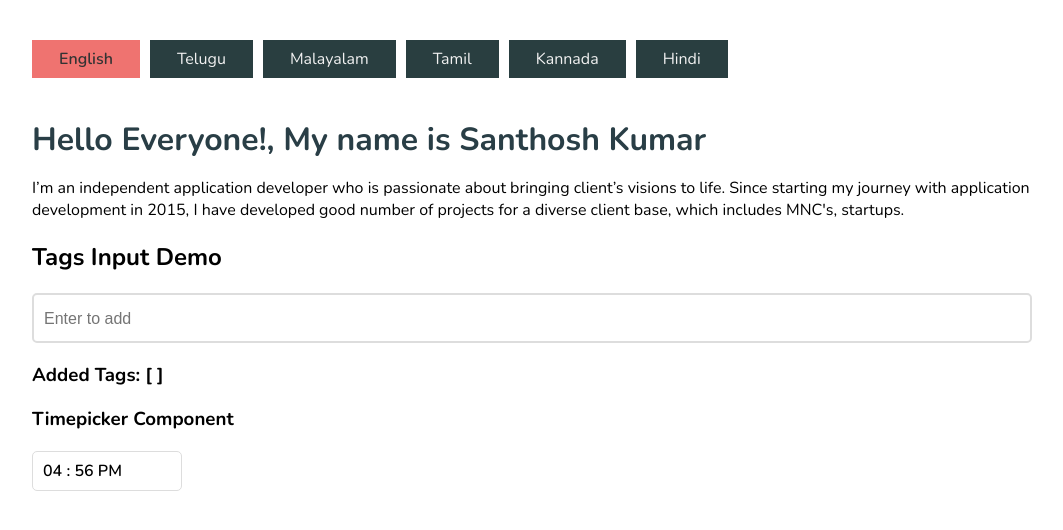
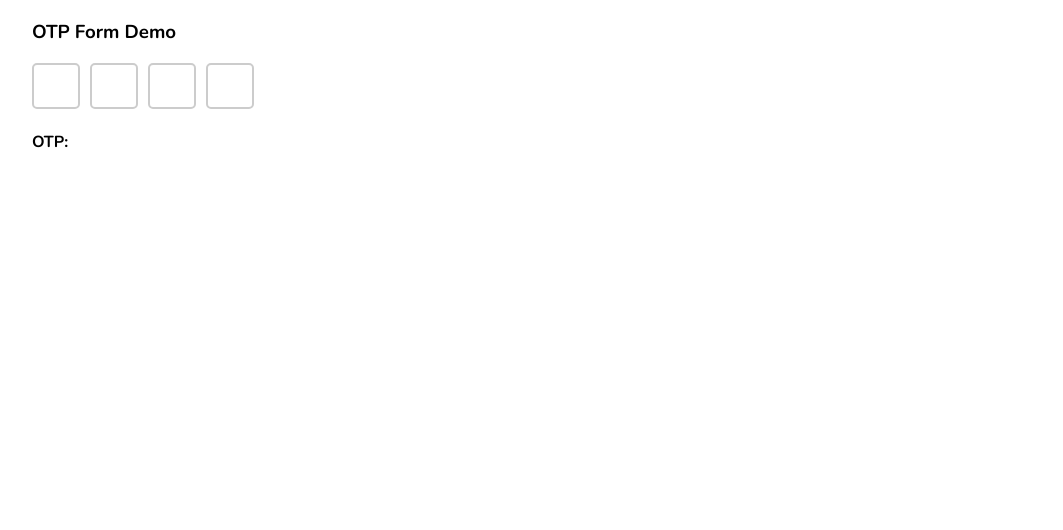
Before and after one commit to Santhosh1392/React-Components, a React (Create React App) app: page / in a window 1280 px wide. Shown: the top 530 px of the page, without its empty margins (108-1171 px from the left). Built offline with nearby package versions, Linux system fonts and the light colour scheme.

Commit message:
[Add] OTP form input component

```diff
--- a/src/App.js
+++ b/src/App.js
@@ -3,12 +3,13 @@ import { LanguageContext } from './context';
 import { supportedLanguages } from './constants'
 import './App.scss';
 import TagsInput from './components/TagsInput';
-import { TimePicker } from './components';
+import { OtpForm, TimePicker } from './components';
 
 const App = () => {
   const [tagsList, setTagsList] = useState([])
   const langContext = useContext(LanguageContext)
   const { content, setSiteContent, setSiteLanguage, siteLanguage } = langContext
+  const [otpString, setOtpString] = useState('')
 
   const handleOnLanguageChange = (language) => {
     const { value, content } = language
@@ -22,10 +23,13 @@ const App = () => {
   }
 
   const handleOnTimeChange = () => {}
+  const handleOnOTPChange = (data) => {
+    setOtpString(data.otpString)
+  }
 
   return (
     <div className="App">
-      <div className="content">
+      {/* <div className="content">
         <div className="lang-buttons-flex">
           {supportedLanguages && supportedLanguages.map((language, index) => {
             const { name, value } = language;
@@ -51,7 +55,10 @@ const App = () => {
       <TimePicker
         time="10:14a"
         onChange={handleOnTimeChange}
-      />
+      /> */}
+      <h3>OTP Form Demo</h3>
+      <OtpForm onChange={handleOnOTPChange} />
+      <h4>OTP: {otpString}</h4>
     </div>
   );
 }
--- /dev/null
+++ b/src/components/OtpForm/OtpForm.scss
@@ -0,0 +1,22 @@
+
+.otp-inputs-section {
+  display: flex;
+  align-items: center;
+  input {
+    width: 40px;
+    height: 40px;
+    text-align: center;
+    margin-right: 10px;
+    border-radius: 5px;
+    border: 2px solid #ccc;
+    font-size: 16px;
+    font-weight: bold;
+    outline: none;
+    font-family: 'Nunito', sans-serif;
+    &:last-child {
+      input {
+        margin-right: 0;
+      }
+    }
+  }
+}
--- /dev/null
+++ b/src/components/OtpForm/index.jsx
@@ -0,0 +1,101 @@
+/* eslint-disable react-hooks/exhaustive-deps */
+import React, { useEffect, useReducer, useState } from 'react'
+import PropTypes from 'prop-types'
+import './OtpForm.scss'
+
+const SET_VALUE = 'SET_VALUE'
+const getRandomID = () => `_${Math.random().toString(36).substr(2, 9)}`
+const getInitialState = (numberOfInputs) => {
+  const otpInputsData = []
+  for (let i = 1; i <= numberOfInputs; i += 1) {
+    otpInputsData.push({
+      id: getRandomID(),
+      value: '',
+    })
+  }
+  return otpInputsData
+}
+
+const otpFormReducer = (state, action) => {
+  const { type, value, index } = action
+  const newState = [...state]
+  if (type ===  SET_VALUE) {
+    newState[index].value = value
+  }
+  return newState
+}
+
+const OtpForm = ({ numberOfInputs, showOtp, onChange }) => {
+  const [inputsArray, setInputsArray] = useReducer(otpFormReducer, getInitialState(numberOfInputs))
+  const [focusId, setFocusId] = useState('')
+
+  const handleOnChange = (e, inputIndex) => {
+    const { value } = e.target
+    const updatedValue = value.replace(/[^0-9.]/g, '')
+    let focusId = inputsArray[inputIndex].id
+    if (value.length === 0 && updatedValue.length === 0) {
+      const prevInputIndex = inputIndex - 1
+      if (prevInputIndex >= 0) {
+        focusId = inputsArray[prevInputIndex].id
+      }
+    } else if(updatedValue.length === 1) {
+      const nextInputIndex = inputIndex + 1
+      if (nextInputIndex < inputsArray.length) {
+        focusId = inputsArray[nextInputIndex].id
+      }
+    }
+    setFocusId(focusId)
+    setInputsArray({
+      type: SET_VALUE,
+      value: updatedValue,
+      index: inputIndex
+    })
+  }
+
+  useEffect(() => {
+    const el = document.getElementById(focusId)
+    if (el) el.focus()
+  }, [focusId])
+
+  useEffect(() => {
+    const returnState = {}
+    let otpString = ''
+    for (let i = 0; i < inputsArray.length; i += 1) {
+      returnState[`digit${i + 1}`] = inputsArray[i].value
+      otpString += inputsArray[i].value
+    }
+    returnState.otpString = otpString
+    if (onChange instanceof Function) {
+      onChange(returnState)
+    }
+  }, [inputsArray])
+
+  return (
+    <div className="otp-inputs-section">
+      {inputsArray.map((input, index) => (
+        <input
+          type={showOtp ? 'text': 'password'}
+          onChange={(e) => handleOnChange(e, index)}
+          id={input.id}
+          value={input.value}
+          maxLength="1"
+          key={input.id}
+        />
+      ))}
+    </div>
+  )
+}
+
+OtpForm.defaultProps = {
+  numberOfInputs: 4,
+  showOtp: true,
+  handleOnChange: null
+}
+
+OtpForm.propTypes = {
+  numberOfInputs: PropTypes.number,
+  showOtp: PropTypes.bool,
+  handleOnDigitChange: PropTypes.func
+}
+
+export default OtpForm
--- a/src/components/TimePicker/index.jsx
+++ b/src/components/TimePicker/index.jsx
@@ -59,8 +59,8 @@ const TimePicker = ({ time, onChange }) => {
   const getFormattedTime = () => {
     const formattedHours = hours && hours > 12 ? hours - 12 : hours
     return `
-      ${formattedHours > 10 ? formattedHours : `0${formattedHours}`}${formattedHours && ' : '}
-      ${minutes > 10 ? minutes : `0${minutes}`} ${amPm}`
+      ${formattedHours >= 10 ? formattedHours : `0${formattedHours}`}${formattedHours && ' : '}
+      ${minutes >= 10 ? minutes : `0${minutes}`} ${amPm}`
   }
 
   const setInitialTime = () => {
--- a/src/components/index.js
+++ b/src/components/index.js
@@ -1,3 +1,4 @@
 export { default as ToggleSwitch } from './ToggleSwitch'
 export { default as ToastMessage } from './ToastMessage'
 export { default as TimePicker } from './TimePicker'
+export { default as OtpForm } from './OtpForm'
```
